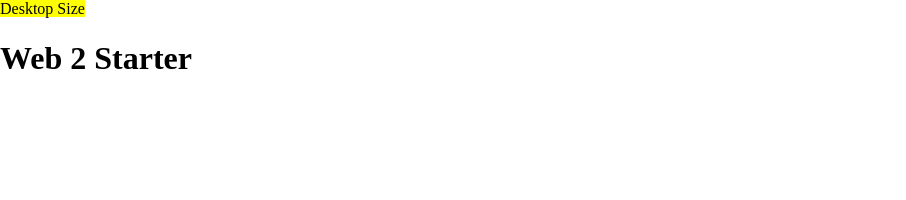
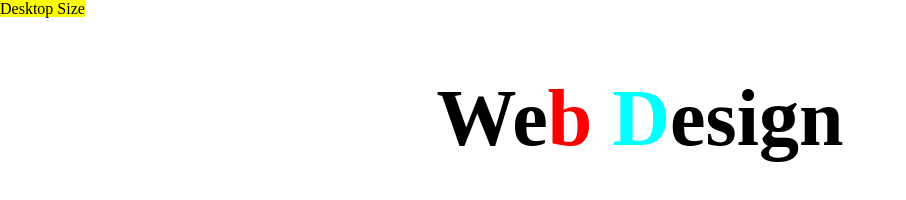
Before and after one commit to ronhovdeh/LetteringJS, a plain HTML site: page index.html in a window 1280 px wide. Shown: the whole page, without its empty margins (0-906 px from the left). Drawn offline with nearby package versions, Linux system fonts and the light colour scheme.

Commit message:
Version 1
* Super Cool V1

```diff
--- a/css/styles.css
+++ b/css/styles.css
@@ -1,7 +1,19 @@
 /********************
 YOUR STYLES
 *******************/
+h1{
+  font-size:5em;
+  text-align: center;
+  text-align: uppercase;
+}
 
+.char3 {
+  color:red;
+}
+
+.char5 {
+  color:aqua
+}
 
 
 
--- a/index.html
+++ b/index.html
@@ -4,7 +4,7 @@
   <meta charset="UTF-8" />
   <meta name="viewport" content="width=device-width, initial-scale=1">
 
-  <title>Web 2 Starter</title>
+  <title>Lettering</title>
 
   <link rel="icon" href="favicon.ico" type="image/x-icon">
   <!-- Normalize CSS makes browsers render all elements more consistently -->
@@ -16,7 +16,7 @@
 <body>
 
   <!-- YOUR AWESOME WEBSITE -->
-	<h1>Web 2 Starter</h1>
+	<h1>Web Design</h1>
 
 
 
--- a/js/plugin.js
+++ b/js/plugin.js
@@ -1 +1,73 @@
 // Paste jQuery Plugin Code Here
+/*global jQuery */
+/*!
+* Lettering.JS 0.7.0
+*
+* Copyright 2010, Dave Rupert http://daverupert.com
+* Released under the WTFPL license
+* http://sam.zoy.org/wtfpl/
+*
+* Thanks to Paul Irish - http://paulirish.com - for the feedback.
+*
+* Date: Mon Sep 20 17:14:00 2010 -0600
+*/
+(function($){
+	function injector(t, splitter, klass, after) {
+		var text = t.text()
+		, a = text.split(splitter)
+		, inject = '';
+		if (a.length) {
+			$(a).each(function(i, item) {
+				inject += '<span class="'+klass+(i+1)+'" aria-hidden="true">'+item+'</span>'+after;
+			});
+			t.attr('aria-label',text)
+			.empty()
+			.append(inject)
+
+		}
+	}
+
+
+	var methods = {
+		init : function() {
+
+			return this.each(function() {
+				injector($(this), '', 'char', '');
+			});
+
+		},
+
+		words : function() {
+
+			return this.each(function() {
+				injector($(this), ' ', 'word', ' ');
+			});
+
+		},
+
+		lines : function() {
+
+			return this.each(function() {
+				var r = "eefec303079ad17405c889e092e105b0";
+				// Because it's hard to split a <br/> tag consistently across browsers,
+				// (*ahem* IE *ahem*), we replace all <br/> instances with an md5 hash
+				// (of the word "split").  If you're trying to use this plugin on that
+				// md5 hash string, it will fail because you're being ridiculous.
+				injector($(this).children("br").replaceWith(r).end(), r, 'line', '');
+			});
+
+		}
+	};
+
+	$.fn.lettering = function( method ) {
+		// Method calling logic
+		if ( method && methods[method] ) {
+			return methods[ method ].apply( this, [].slice.call( arguments, 1 ));
+		} else if ( method === 'letters' || ! method ) {
+			return methods.init.apply( this, [].slice.call( arguments, 0 ) ); // always pass an array
+		}
+		$.error( 'Method ' +  method + ' does not exist on jQuery.lettering' );
+		return this;
+	};
+
+})(jQuery);
--- a/js/scripts.js
+++ b/js/scripts.js
@@ -1 +1,2 @@
 // YOUR SCRIPTS GO HERE
+$('h1').lettering();
```
